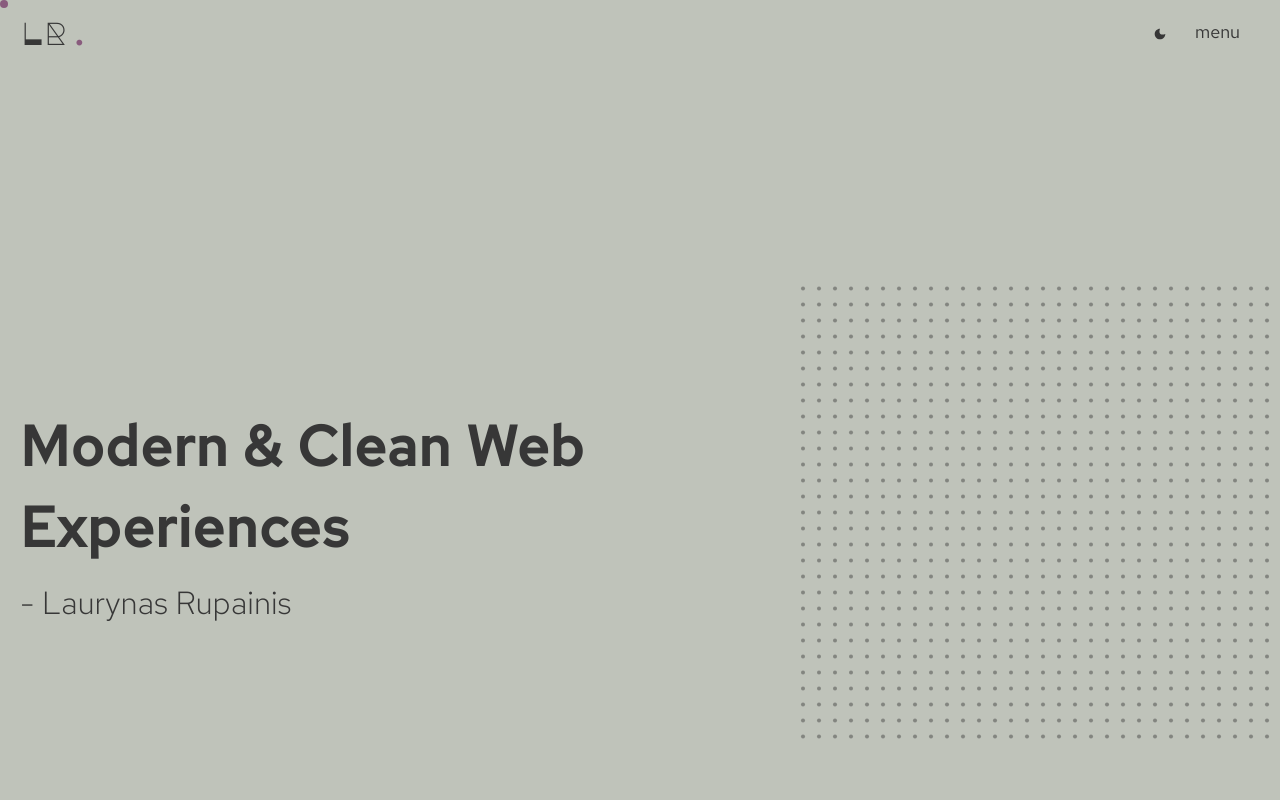
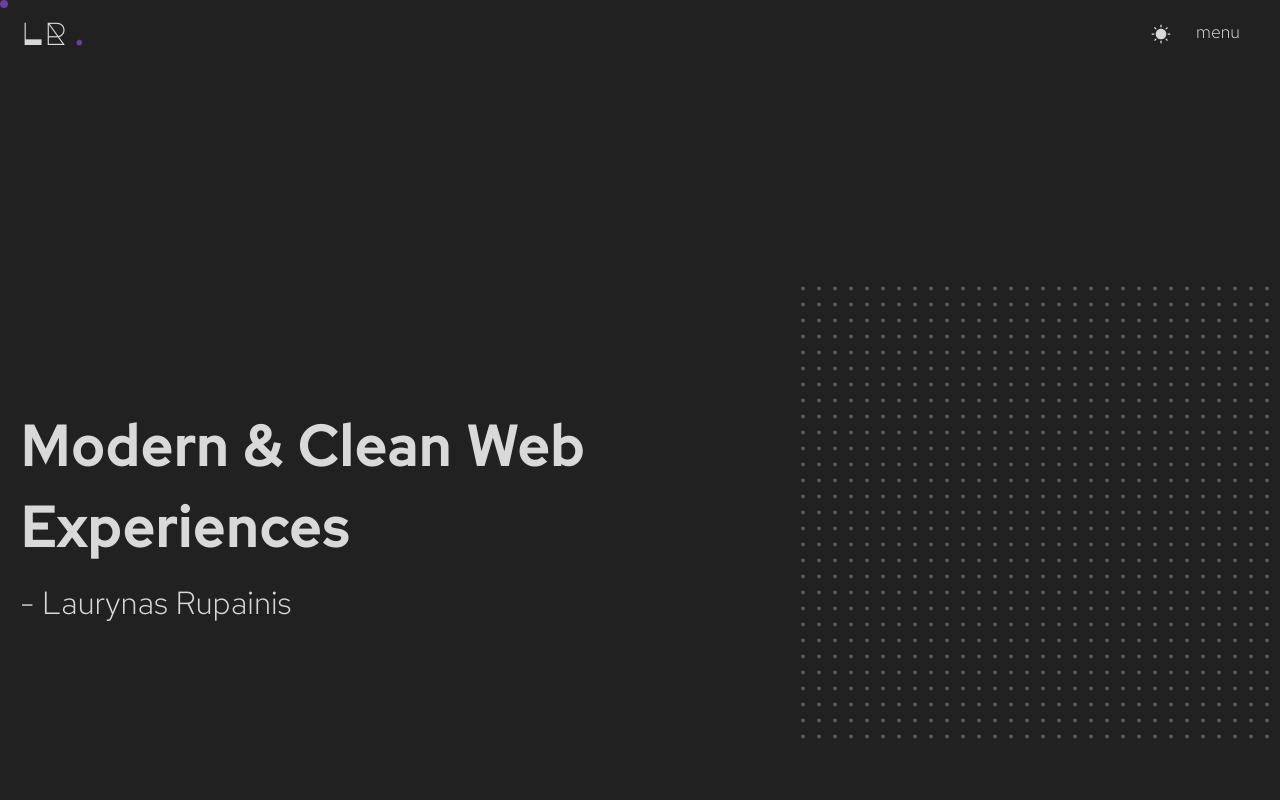
Before and after one commit to LaurynasRup/portfolio_v2, a Next.js app: page / in a window 1280 px wide. Both pictures are taken after a click on the button 1159 px from the left and 33 px from the top of the page. Shown: the top 800 px of the page. Built offline with nearby package versions, Linux system fonts and the light colour scheme.

Commit message:
Fix initial state

```diff
--- a/components/ThemeToggle.tsx
+++ b/components/ThemeToggle.tsx
@@ -1,20 +1,12 @@
 import styles from '../styles/Nav.module.scss';
-import { useState } from 'react';
+import { useEffect, useState } from 'react';
 import { useTheme } from 'next-themes';
 import { motion, stagger } from 'framer-motion';
 
 const ThemeToggle = () => {
-  const handleThemeChange = function (e: React.MouseEvent<HTMLElement>) {
-    if (currentTheme === 'light') {
-      setTheme('dark');
-      setCurrrentTheme('dark');
-    } else {
-      setTheme('light');
-      setCurrrentTheme('light');
-    }
-  };
-  const { systemTheme, theme, setTheme } = useTheme();
+  const { systemTheme, theme, setTheme } = useTheme('');
   const [currentTheme, setCurrrentTheme] = useState('');
+  const [mounted, setMounted] = useState(false);
 
   const singleRayVariant = {
     hidden: {
@@ -44,15 +36,32 @@ const ThemeToggle = () => {
     },
   };
 
+  useEffect(() => {
+    setMounted(true);
+    if (theme == 'system') {
+      setCurrrentTheme(systemTheme as string);
+      console.log(currentTheme);
+    } else {
+      setCurrrentTheme(theme as string);
+    }
+  }, []);
+
+  const handleThemeChange = function (e: React.MouseEvent<HTMLElement>) {
+    if (currentTheme === 'light') {
+      setTheme('dark');
+      setCurrrentTheme('dark');
+    } else {
+      setTheme('light');
+      setCurrrentTheme('light');
+    }
+  };
+
+  if (!mounted) {
+    return <p></p>;
+  }
+
   return (
-    <button
-      className={`${styles.navThemeToggle} ${
-        theme === 'dark'
-          ? styles.navThemeToggleDark
-          : styles.navThemeToggleLight
-      }`}
-      onClick={handleThemeChange}
-    >
+    <button className={styles.navThemeToggle} onClick={handleThemeChange}>
       <svg
         width="256"
         height="256"
@@ -60,15 +69,15 @@ const ThemeToggle = () => {
         fill="none"
         xmlns="http://www.w3.org/2000/svg"
       >
-        <g clip-path="url(#clip0_1004_2)">
+        <g clipPath="url(#clip0_1004_2)">
           <motion.path
             d={
-              theme === 'dark'
-                ? 'M128 196C165.555 196 196 165.555 196 128C196 90.4446 165.555 60 128 60C90.4446 60 60 90.4446 60 128C60 165.555 90.4446 196 128 196Z'
-                : 'M128 196C165.555 196 196 165.555 196 128C134.461 150.608 107.065 117.201 128 60C90.4446 60 60 90.4446 60 128C60 165.555 90.4446 196 128 196Z'
+              currentTheme === 'light'
+                ? 'M128 196C165.555 196 196 165.555 196 128C134.461 150.608 107.065 117.201 128 60C90.4446 60 60 90.4446 60 128C60 165.555 90.4446 196 128 196Z'
+                : 'M128 196C165.555 196 196 165.555 196 128C196 90.4446 165.555 60 128 60C90.4446 60 60 90.4446 60 128C60 165.555 90.4446 196 128 196Z'
             }
             animate={
-              theme === 'dark'
+              currentTheme === 'dark'
                 ? {
                     rotate: '180deg',
                     d: 'M128 196C165.555 196 196 165.555 196 128C196 90.4446 165.555 60 128 60C90.4446 60 60 90.4446 60 128C60 165.555 90.4446 196 128 196Z',
@@ -78,7 +87,7 @@ const ThemeToggle = () => {
                     d: 'M128 196C165.555 196 196 165.555 196 128C134.461 150.608 107.065 117.201 128 60C90.4446 60 60 90.4446 60 128C60 165.555 90.4446 196 128 196Z',
                   }
             }
-            fill={theme === 'dark' ? '#d9d9d9' : '#373737'}
+            fill={currentTheme === 'dark' ? '#d9d9d9' : '#373737'}
           />
           <motion.g
             animate={theme === 'light' ? 'hidden' : 'visible'}
@@ -87,43 +96,43 @@ const ThemeToggle = () => {
             <motion.path
               variants={singleRayVariant}
               d="M128 44C130.122 44 132.157 43.1571 133.657 41.6569C135.157 40.1566 136 38.1217 136 36V16C136 13.8783 135.157 11.8434 133.657 10.3431C132.157 8.84285 130.122 8 128 8C125.878 8 123.843 8.84285 122.343 10.3431C120.843 11.8434 120 13.8783 120 16V36C120 38.1217 120.843 40.1566 122.343 41.6569C123.843 43.1571 125.878 44 128 44Z"
-              fill={theme === 'dark' ? '#d9d9d9' : '#d9d9d900'}
+              fill={currentTheme === 'dark' ? '#d9d9d9' : '#d9d9d900'}
             />
             <motion.path
               variants={singleRayVariant}
               d="M57.2999 68.5999C58.8122 70.0721 60.8394 70.8958 62.9499 70.8958C65.0604 70.8958 67.0876 70.0721 68.5999 68.5999C70.096 67.1002 70.9362 65.0683 70.9362 62.9499C70.9362 60.8315 70.096 58.7997 68.5999 57.2999L54.4999 43.0999C53.7826 42.2259 52.8903 41.5118 51.8804 41.0035C50.8705 40.4952 49.7653 40.2039 48.636 40.1484C47.5067 40.093 46.3783 40.2745 45.3235 40.6815C44.2686 41.0884 43.3106 41.7116 42.5111 42.5111C41.7116 43.3106 41.0884 44.2686 40.6815 45.3235C40.2745 46.3783 40.093 47.5067 40.1484 48.636C40.2039 49.7653 40.4952 50.8705 41.0035 51.8804C41.5118 52.8903 42.2259 53.7826 43.0999 54.4999L57.2999 68.5999Z"
-              fill={theme === 'dark' ? '#d9d9d9' : '#d9d9d900'}
+              fill={currentTheme === 'dark' ? '#d9d9d9' : '#d9d9d900'}
               strokeDasharray="3"
             />
             <motion.path
               variants={singleRayVariant}
               d="M44 128C44 125.878 43.1571 123.843 41.6569 122.343C40.1566 120.843 38.1217 120 36 120H16C13.8783 120 11.8434 120.843 10.3431 122.343C8.84285 123.843 8 125.878 8 128C8 130.122 8.84285 132.157 10.3431 133.657C11.8434 135.157 13.8783 136 16 136H36C38.1217 136 40.1566 135.157 41.6569 133.657C43.1571 132.157 44 130.122 44 128Z"
-              fill={theme === 'dark' ? '#d9d9d9' : '#d9d9d900'}
+              fill={currentTheme === 'dark' ? '#d9d9d9' : '#d9d9d900'}
             />
             <motion.path
               variants={singleRayVariant}
               d="M57.2999 187.4L43.0999 201.5C41.5976 203.016 40.7549 205.065 40.7549 207.2C40.7549 209.335 41.5976 211.383 43.0999 212.9C44.6465 214.351 46.6795 215.171 48.7999 215.2C50.9242 215.191 52.9642 214.368 54.4999 212.9L68.5999 198.7C69.9788 197.178 70.7196 195.184 70.6691 193.131C70.6185 191.078 69.7804 189.123 68.3284 187.671C66.8763 186.219 64.9214 185.381 62.8684 185.331C60.8155 185.28 58.8217 186.021 57.2999 187.4Z"
-              fill={theme === 'dark' ? '#d9d9d9' : '#d9d9d900'}
+              fill={currentTheme === 'dark' ? '#d9d9d9' : '#d9d9d900'}
             />
             <motion.path
               variants={singleRayVariant}
               d="M128 212C125.878 212 123.843 212.843 122.343 214.343C120.843 215.843 120 217.878 120 220V240C120 242.122 120.843 244.157 122.343 245.657C123.843 247.157 125.878 248 128 248C130.122 248 132.157 247.157 133.657 245.657C135.157 244.157 136 242.122 136 240V220C136 217.878 135.157 215.843 133.657 214.343C132.157 212.843 130.122 212 128 212Z"
-              fill={theme === 'dark' ? '#d9d9d9' : '#d9d9d900'}
+              fill={currentTheme === 'dark' ? '#d9d9d9' : '#d9d9d900'}
             />
             <motion.path
               variants={singleRayVariant}
               d="M198.7 187.4C197.178 186.021 195.184 185.28 193.131 185.331C191.078 185.381 189.123 186.219 187.671 187.671C186.219 189.123 185.381 191.078 185.331 193.131C185.28 195.184 186.021 197.178 187.4 198.7L201.5 212.9C203.035 214.368 205.075 215.191 207.2 215.2C209.32 215.171 211.353 214.351 212.9 212.9C214.402 211.383 215.245 209.335 215.245 207.2C215.245 205.065 214.402 203.016 212.9 201.5L198.7 187.4Z"
-              fill={theme === 'dark' ? '#d9d9d9' : '#d9d9d900'}
+              fill={currentTheme === 'dark' ? '#d9d9d9' : '#d9d9d900'}
             />
             <motion.path
               variants={singleRayVariant}
               d="M240 120H220C217.878 120 215.843 120.843 214.343 122.343C212.843 123.843 212 125.878 212 128C212 130.122 212.843 132.157 214.343 133.657C215.843 135.157 217.878 136 220 136H240C242.122 136 244.157 135.157 245.657 133.657C247.157 132.157 248 130.122 248 128C248 125.878 247.157 123.843 245.657 122.343C244.157 120.843 242.122 120 240 120Z"
-              fill={theme === 'dark' ? '#d9d9d9' : '#d9d9d900'}
+              fill={currentTheme === 'dark' ? '#d9d9d9' : '#d9d9d900'}
             />
             <motion.path
               variants={singleRayVariant}
               d="M193.1 70.9005C194.139 70.9097 195.17 70.7109 196.132 70.3159C197.094 69.921 197.967 69.3377 198.7 68.6005L212.9 54.5005C214.175 52.9461 214.827 50.9728 214.729 48.9644C214.63 46.956 213.788 45.056 212.366 43.6342C210.944 42.2123 209.044 41.3701 207.036 41.2715C205.027 41.1728 203.054 41.8248 201.5 43.1005L187.4 57.3005C185.904 58.8002 185.063 60.8321 185.063 62.9505C185.063 65.0689 185.904 67.1007 187.4 68.6005C188.145 69.3499 189.034 69.9402 190.014 70.3356C190.993 70.731 192.043 70.9232 193.1 70.9005Z"
-              fill={theme === 'dark' ? '#d9d9d9' : '#d9d9d900'}
+              fill={currentTheme === 'dark' ? '#d9d9d9' : '#d9d9d900'}
             />
           </motion.g>
         </g>
```
